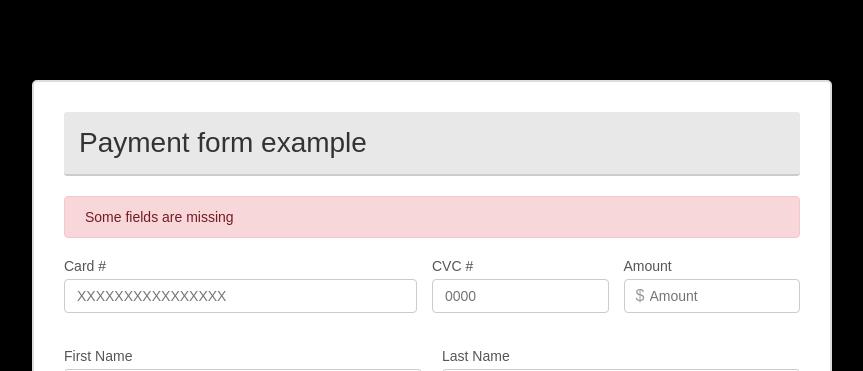
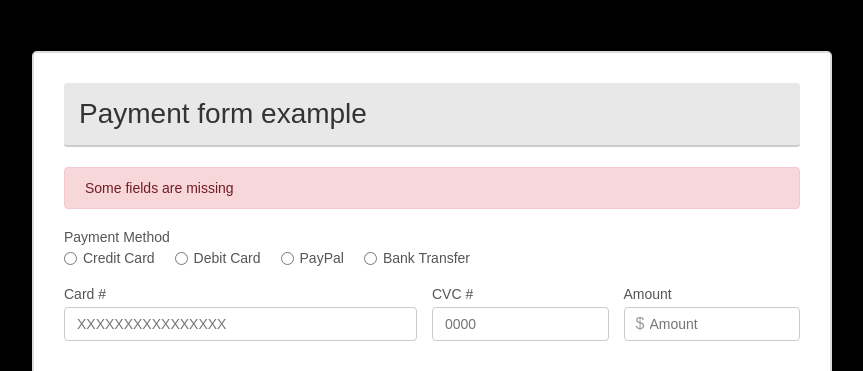
Before and after one commit to 4GeeksAcademy/latam-pt-66-mhodgsonm-HTML5-form, a plain HTML site: page index.html in a window 1280 px wide. Shown: the top 371 px of the page, without its empty margins (208-1071 px from the left). Drawn offline with Linux system fonts and the light colour scheme.

Commit message:
Inputs type radio added and optimized

```diff
--- a/index.html
+++ b/index.html
@@ -26,12 +26,35 @@
             <p>Some fields are missing</p>
           </div>
 
+          <!-- SECCIÓN DE MÉTODOS DE PAGO -->
+          <div class="form-group payment-methods">
+            <label>Payment Method</label>
+            <div class="radio-group">
+              <label>
+                <input type="radio" name="payment-method" value="credit-card" />
+                Credit Card
+              </label>
+              <label>
+                <input type="radio" name="payment-method" value="debit-card" />
+                Debit Card
+              </label>
+              <label>
+                <input type="radio" name="payment-method" value="paypal" />
+                PayPal
+              </label>
+              <label>
+                <input type="radio" name="payment-method" value="bank-transfer" />
+                Bank Transfer
+              </label>
+            </div>
+          </div>
+
           <!-- SECCIÓN 1: INFORMACIÓN DE TARJETA (Card, CVC, Amount) -->
           <div class="card-info">
             <div class="form-group">
               <label for="card">Card #</label>
               <input
-                type="text"
+                type="tel"
                 id="card"
                 placeholder="XXXXXXXXXXXXXXXX"
                 maxlength="16"
@@ -39,13 +62,13 @@
             </div>
             <div class="form-group">
               <label for="cvc">CVC #</label>
-              <input type="text" id="cvc" placeholder="0000" maxlength="4" />
+              <input type="tel" id="cvc" placeholder="0000" maxlength="4" />
             </div>
             <div class="form-group">
               <label for="amount">Amount</label>
               <div class="amount-input">
                 <span class="dollar-sign">$</span>
-                <input type="text" id="amount" placeholder="Amount" />
+                <input type="number" id="amount" placeholder="Amount" min="0" />
               </div>
             </div>
           </div>
--- a/styles.css
+++ b/styles.css
@@ -80,6 +80,8 @@ body {
 
 /* ========== INPUTS, SELECT Y TEXTAREA ========== */
 input[type="text"],
+input[type="tel"],
+input[type="number"],
 select,
 textarea {
   width: 100%;
@@ -92,6 +94,8 @@ textarea {
 }
 
 input[type="text"]:focus,
+input[type="tel"]:focus,
+input[type="number"]:focus,
 select:focus,
 textarea:focus {
   outline: none;
@@ -101,6 +105,22 @@ textarea:focus {
 textarea {
   resize: vertical;
   font-family: Arial, sans-serif;
+}
+
+/* ========== MÉTODOS DE PAGO (radio buttons) ========== */
+.radio-group {
+  display: flex;
+  gap: 20px;
+  flex-wrap: wrap;
+}
+
+.radio-group label {
+  display: flex;
+  align-items: center;
+  gap: 6px;
+  font-size: 14px;
+  color: #555;
+  cursor: pointer;
 }
 
 /* ========== SECCIÓN DE TARJETA (3 columnas) ========== */
```
